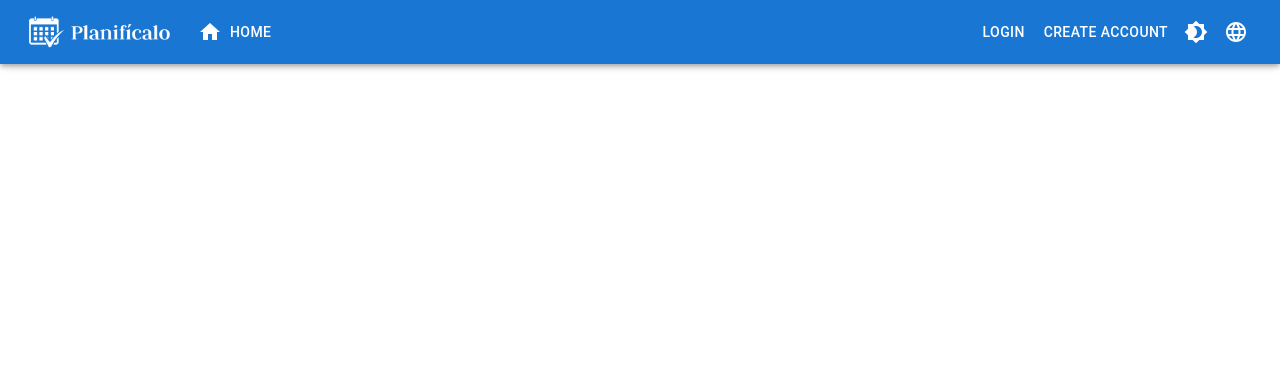
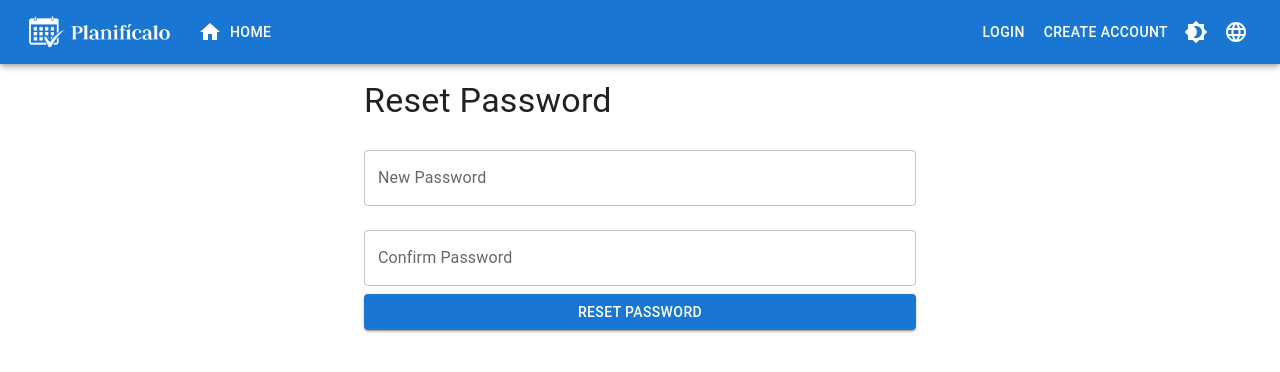
Before and after one commit to arbcamilo/planificalofront, a React (Create React App) app: page /reset-password in a window 1280 px wide. Shown: the top 372 px of the page. Built offline with nearby package versions, Linux system fonts and the light colour scheme.

Commit message:
add forgot

```diff
--- a/src/App.js
+++ b/src/App.js
@@ -60,10 +60,7 @@ function App() {
                 element={<ResendConfirmation />}
               />
               <Route path="/forgot-password" element={<ForgotPassword />} />
-              <Route
-                path="/reset-password/:token"
-                element={<ResetPassword />}
-              />
+              <Route path="/reset-password" element={<ResetPassword />} />
               <Route
                 path="/edit-user"
                 element={
--- a/src/Components/Security/ForgotPassword.jsx
+++ b/src/Components/Security/ForgotPassword.jsx
@@ -1,25 +1,65 @@
-// src/components/ForgotPassword.js
 import React, { useState } from "react";
 import axios from "axios";
+import {
+  Container,
+  TextField,
+  Button,
+  Snackbar,
+  Typography,
+} from "@mui/material";
 
 const ForgotPassword = () => {
   const [email, setEmail] = useState("");
+  const [snackbarOpen, setSnackbarOpen] = useState(false);
+  const [snackbarMessage, setSnackbarMessage] = useState("");
 
   const handleSubmit = async (e) => {
     e.preventDefault();
+    try {
       await axios.post("/api/auth/forgot-password", { email });
+      setSnackbarMessage("Reset link sent successfully");
+      setSnackbarOpen(true);
+    } catch (error) {
+      setSnackbarMessage("Failed to send reset link");
+      setSnackbarOpen(true);
+    }
+  };
+
+  const handleSnackbarClose = () => {
+    setSnackbarOpen(false);
   };
 
   return (
+    <Container maxWidth="sm">
+      <Typography variant="h4" gutterBottom>
+        Forgot Password
+      </Typography>
       <form onSubmit={handleSubmit}>
-      <input
+        <TextField
           type="email"
+          label="Email"
+          variant="outlined"
+          fullWidth
+          margin="normal"
           value={email}
           onChange={(e) => setEmail(e.target.value)}
-        placeholder="Email"
         />
-      <button type="submit">Send Reset Link</button>
+        <Button type="submit" variant="contained" color="primary" fullWidth>
+          Send Reset Link
+        </Button>
       </form>
+      <Snackbar
+        open={snackbarOpen}
+        autoHideDuration={6000}
+        onClose={handleSnackbarClose}
+        message={snackbarMessage}
+        action={
+          <Button color="inherit" size="small" onClick={handleSnackbarClose}>
+            Close
+          </Button>
+        }
+      />
+    </Container>
   );
 };
 
--- a/src/Components/Security/Login.jsx
+++ b/src/Components/Security/Login.jsx
@@ -82,7 +82,7 @@ const Login = () => {
           </Button>
           <Grid container>
             <Grid item>
-              <Link to="/" variant="body2">
+              <Link to="/forgot-password" variant="body2">
                 {"¿Olvidaste tu contraseña?"}
               </Link>
             </Grid>
--- a/src/Components/Security/ResetPassword.jsx
+++ b/src/Components/Security/ResetPassword.jsx
@@ -1,27 +1,107 @@
-// src/components/ResetPassword.js
 import React, { useState } from "react";
 import axios from "axios";
 import { useParams } from "react-router-dom";
+import {
+  Container,
+  TextField,
+  Button,
+  Dialog,
+  DialogTitle,
+  DialogContent,
+  DialogContentText,
+  DialogActions,
+  Snackbar,
+  Typography,
+} from "@mui/material";
 
 const ResetPassword = () => {
   const { token } = useParams();
   const [password, setPassword] = useState("");
+  const [confirmPassword, setConfirmPassword] = useState("");
+  const [error, setError] = useState("");
+  const [open, setOpen] = useState(false);
+  const [snackbarOpen, setSnackbarOpen] = useState(false);
+  const [snackbarMessage, setSnackbarMessage] = useState("");
 
   const handleSubmit = async (e) => {
     e.preventDefault();
+    if (password !== confirmPassword) {
+      setError("Passwords do not match");
+      return;
+    }
+    try {
       await axios.post(`/api/auth/reset-password/${token}`, { password });
+      setError(""); // Clear any previous errors
+      setSnackbarMessage("Password reset successfully");
+      setSnackbarOpen(true);
+      setOpen(false);
+    } catch (err) {
+      setError("Failed to reset password");
+    }
+  };
+
+  const handleSnackbarClose = () => {
+    setSnackbarOpen(false);
   };
 
   return (
+    <Container maxWidth="sm">
+      <Typography variant="h4" gutterBottom>
+        Reset Password
+      </Typography>
       <form onSubmit={handleSubmit}>
-      <input
+        <TextField
           type="password"
+          label="New Password"
+          variant="outlined"
+          fullWidth
+          margin="normal"
           value={password}
           onChange={(e) => setPassword(e.target.value)}
-        placeholder="New Password"
         />
-      <button type="submit">Reset Password</button>
+        <TextField
+          type="password"
+          label="Confirm Password"
+          variant="outlined"
+          fullWidth
+          margin="normal"
+          value={confirmPassword}
+          onChange={(e) => setConfirmPassword(e.target.value)}
+        />
+        {error && (
+          <Typography color="error" variant="body2">
+            {error}
+          </Typography>
+        )}
+        <Button type="submit" variant="contained" color="primary" fullWidth>
+          Reset Password
+        </Button>
       </form>
+      <Dialog open={open} onClose={() => setOpen(false)}>
+        <DialogTitle>Password Reset</DialogTitle>
+        <DialogContent>
+          <DialogContentText>
+            Your password has been reset successfully.
+          </DialogContentText>
+        </DialogContent>
+        <DialogActions>
+          <Button onClick={() => setOpen(false)} color="primary">
+            Close
+          </Button>
+        </DialogActions>
+      </Dialog>
+      <Snackbar
+        open={snackbarOpen}
+        autoHideDuration={6000}
+        onClose={handleSnackbarClose}
+        message={snackbarMessage}
+        action={
+          <Button color="inherit" size="small" onClick={handleSnackbarClose}>
+            Close
+          </Button>
+        }
+      />
+    </Container>
   );
 };
 
```
Lines whose indentation alone changed are shown as unchanged.
